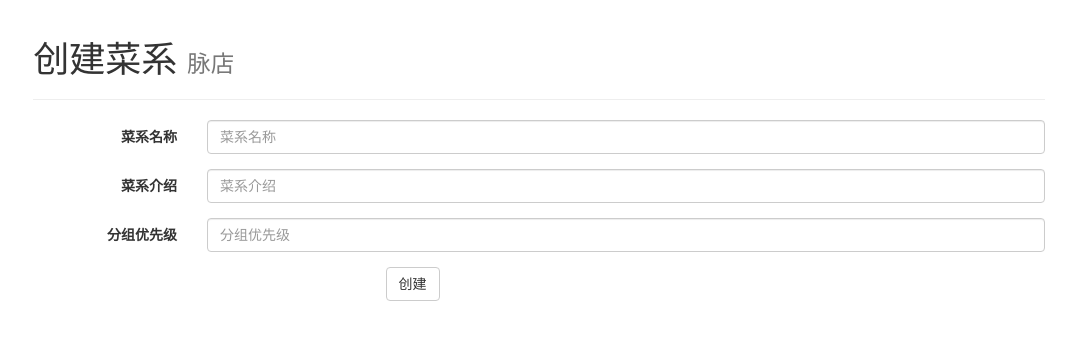
After one commit to hongluema/walry, a Django app: page /food/addGroup/ in a window 1280 px wide. The commit adds this page. Shown: the top 340 px of the page, without its empty margins (205-1280 px from the left). Run offline with Django 3.2, Linux system fonts and the light colour scheme; some libraries are stand-ins or nearby versions.

Commit message:
add group

```diff
--- /dev/null
+++ b/food/templates/food/addGroup.html
@@ -0,0 +1,65 @@
+<!DOCTYPE html>
+<html lang="en">
+<head>
+    <meta charset="UTF-8">
+    <title>添加菜系</title>
+    <link type="text/css" href="https://cdn.bootcss.com/bootstrap/3.3.6/css/bootstrap.min.css" rel="stylesheet">
+</head>
+<body>
+    <div class="container-fluid">
+        <div class="col-md-10 col-md-offset-2 nav-slider">
+            <div class="page-header">
+                <h1>创建菜系  <small>脉店</small></h1>
+            </div>
+            <form class="form-message form-horizontal" novalidate="novalidate">
+                {% csrf_token %}
+                <div class="form-group">
+                    <label for="group_name" class="col-sm-2 control-label">菜系名称</label>
+                    <div class="col-sm-10">
+                      <input type="text" class="form-control" name="group_name" id="group_name" placeholder="菜系名称">
+                    </div>
+                </div>
+                <div class="form-group">
+                    <label for="group_desc" class="col-sm-2 control-label">菜系介绍</label>
+                    <div class="col-sm-10">
+                      <input type="text" class="form-control" name="group_desc" id="group_desc" placeholder="菜系介绍">
+                    </div>
+                </div>
+                <div class="form-group">
+                    <label for="group_sequence" class="col-sm-2 control-label">分组优先级</label>
+                    <div class="col-sm-10">
+                      <input type="number" class="form-control" name="group_sequence" id="group_sequence" placeholder="分组优先级">
+                    </div>
+                </div>
+
+            </form>
+                <div class="form-group">
+                    <div class="col-sm-4 col-md-offset-4">
+                        <button class="btn btn-default" id="save" type="button">创建</button>
+                    </div>
+                </div>
+
+        </div>
+    </div>
+    <script type="text/javascript" src="https://cdn.bootcss.com/jquery/2.2.4/jquery.min.js"></script>
+    <script src="https://cdn.bootcss.com/bootstrap/3.3.6/js/bootstrap.min.js"></script>
+    <script type="text/javascript">
+        $(document).ready(function() {
+            $('#save').on('click',function () {
+                var arguments = $(".form-message").serializeArray();//表格的数据
+                console.log(arguments);
+                $.post("/food/addGroup/",arguments,
+                    function (data) {
+                        if(data["status"] == 200){
+                            location.replace("/food/createGroup_success/");
+                        }
+                        else{
+                            location.replace("/food/createGroup_fail/");
+                        }
+                    }
+                    ,"json");
+            })
+        })
+    </script>
+</body>
+</html>
--- a/food/templates/food/upload_food.html
+++ b/food/templates/food/upload_food.html
@@ -45,6 +45,12 @@
                     <label for="food_price" class="col-sm-2 control-label">饭菜价格</label>
                     <div class="col-sm-10">
                       <input type="number" class="form-control" name="food_price" id="food_price" placeholder="饭菜价格">
+                    </div>
+                </div>
+                <div class="form-group">
+                    <label for="food_desc" class="col-sm-2 control-label">饭菜描述</label>
+                    <div class="col-sm-10">
+                      <input type="text" class="form-control" name="food_desc" id="food_desc" placeholder="饭菜描述">
                     </div>
                 </div>
                 <div class="form-group">
--- a/food/urls.py
+++ b/food/urls.py
@@ -5,6 +5,7 @@ from . import views
 app_name = "weixin"
 
 urlpatterns = [
+    url(r'^addGroup/$', views.AddGroupView.as_view()),#添加菜系
     url(r'^addFood/$', views.AddFoodView.as_view()),#添加菜
     url(r'^qiniu_token/$', views.qiniu_token),#七牛上传图片
     url(r'^createFoodSuccess/$', views.createFood_success),#添加成功
--- a/food/views.py
+++ b/food/views.py
@@ -8,6 +8,7 @@ from django.views.decorators.csrf import csrf_exempt
 import json
 import datetime
 from food.utils.common import rand_str,timestamp,create_token,change_money
+from food.models import Food, Group
 from django.views.generic import View, TemplateView
 import logging
 # Create your views here.
@@ -32,6 +33,30 @@ def qiniu_token(request):
     response.content_type = 'application/json'
     return response
 
+#后台添加菜系
+class AddGroupView(View):
+    def get(self,request):
+        return render(request,'food/addGroup.html')
+
+
+    def post(self,request):
+        try:
+            print ">>>request.POST",request.POST
+            name = request.POST["group_name"]
+            desc = request.POST["group_desc"]
+            sequence = request.POST["group_sequence"]
+            # group = Group()
+            # group.group_id = rand_str(6)
+            # group.name = name
+            # group.desc = desc
+            # group.sequence = sequence
+            # group.create_time = datetime.datetime.now()
+            # group.save()
+            return JsonResponse({"status": 200, "data": request.POST})
+        except BaseException, e:
+            return JsonResponse({"error":str(e),"status":400})
+
+
 
 #后台添加菜品
 class AddFoodView(View):
@@ -46,8 +71,10 @@ class AddFoodView(View):
             food_img = request.POST["food_img"]  # 菜图片
             food_price = request.POST["food_price"]  # 菜价格
             food_name = request.POST["food_name"]  # 菜名字
-            # active_img = request.POST["active_img"]  # 活动配图
+            food_desc = request.POST["food_desc"]  # 活动配图
             group_id = request.POST["group_id"]  # 分组id
+            food_id = rand_str(8)
+
             return JsonResponse({"status": 200, "data": request.POST})
         except BaseException, e:
             return JsonResponse({"error":str(e),"status":400})
```
